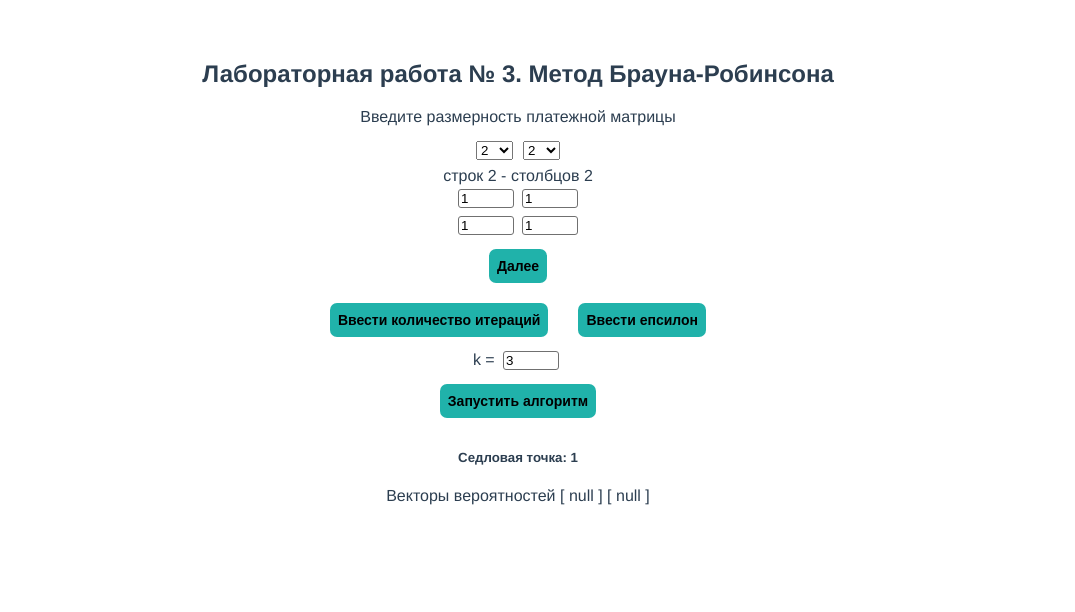
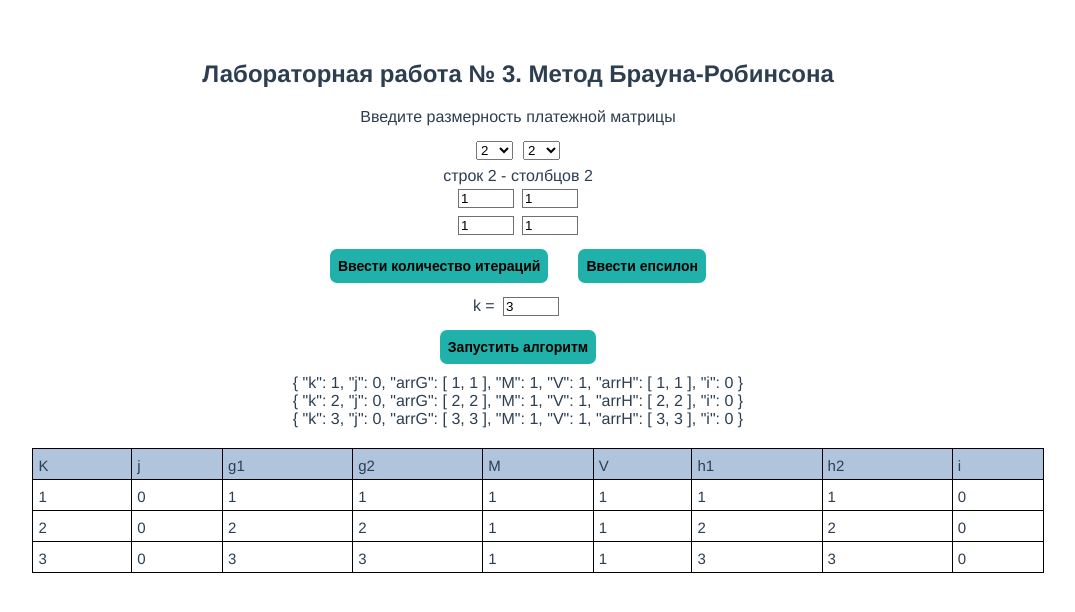
Before and after one commit to Yuliana-coder/3tpr, a Vue app: page / in a window 1280 px wide. Both pictures are taken after a click on the button "Запустить алгоритм". Shown: the top 612 px of the page, without its empty margins (122-1197 px from the left). Built offline with nearby package versions, Linux system fonts and the light colour scheme.

Commit message:
интерфей21

```diff
--- a/src/App.vue
+++ b/src/App.vue
@@ -2,7 +2,7 @@
   <div id="app">
     <div class="app-page">
       <h2 class="app-page__title">Лабораторная работа № 3. Метод Брауна-Робинсона</h2>
-      <h4 class="app-page__terminate-message" v-if="terminateForcibly">Количество итераций превысило 500 или что-то пошло не так</h4>
+      <h4 class="app-page__terminate-message" v-if="terminateForcibly">Количество итераций превысило 10000 или что-то пошло не так</h4>
       <!-- <template v-if="!isStart"> -->
         <span>Введите размерность платежной матрицы</span>
         <div class="app-page__selectors-wrapper">
@@ -23,7 +23,7 @@
         </section>
         <button class="btn" v-if="isConfirmDemension" @click="setDemension">Подтвердить размерность</button>
 
-        <button class="btn" @click="startInputMatrix">Далее</button>
+        <!-- <button class="btn" @click="startInputMatrix">Далее</button> -->
       <!-- </template> -->
 
       <!-- <template v-else> -->
@@ -44,12 +44,31 @@
         </div>
         <button class="btn" @click="startAlgorithm">Запустить алгоритм</button>
 
-        <template v-if="saddlePoint">
-          <h5>Седловая точка: {{saddlePoint}}</h5>
-          <span>Векторы вероятностей {{probabilityVectorI}} {{probabilityVectorJ}}</span>
-        </template>
+        <div v-for="(item, key) in outputData" :key="key">{{item}}</div>
 
-        <div v-for="(item, key) in outputData" :key="key">{{item}}</div>
+<!-- { "k": 1, "j": 0, "arrG": [ 6, 4, 5 ], "M": 4, "V": 6, "arrH": [ 6, 2, 5 ], "i": 0 } -->
+        <div class="app-page__table-wrapper">
+          <table class="app-page__table">
+            <tr class="app-page__table-header">
+              <td>K</td>
+              <td>j</td>
+              <td v-for="key4 in arrG.length" :key="key4">g{{key4}}</td>
+              <td>M</td>
+              <td>V</td>
+              <td v-for="key3 in arrH.length" :key="key3">h{{key3}}</td>
+              <td>i</td>
+            </tr>
+            <tr v-for="(item, key5) in outputData" :key="key5">
+              <td>{{item.k}}</td>
+              <td>{{item.j}}</td>
+              <td v-for="(g,key1) in item.arrG" :key="key1">{{+g.toFixed(3)}}</td>
+              <td>{{+(item.M).toFixed(3)}}</td>
+              <td>{{+(item.V).toFixed(3)}}</td>
+              <td v-for="(h,key2) in item.arrH" :key="key2">{{+h.toFixed(3)}}</td>
+              <td>{{item.i}}</td>
+            </tr>
+          </table>
+        </div>
 
       <!-- </template> -->
 
@@ -120,46 +139,44 @@ export default {
         });
       }
 
-      let paymentMatrixColumn = [];
-      let rowsMin = [];
-      let columnsMax = [];
-      for(let i = 0; i < this.paymentMatrix[0].length; i++){
-        let tmpArr = [];
-        for(let j = 0; j < this.paymentMatrix[i].length; j++) {
-          tmpArr.push(this.paymentMatrix[j][i]);
-        }
-        paymentMatrixColumn.push(tmpArr);
-      }
+      // let paymentMatrixColumn = [];
+      // let rowsMin = [];
+      // let columnsMax = [];
+      // for(let i = 0; i < this.paymentMatrix[0].length; i++){
+      //   let tmpArr = [];
+      //   for(let j = 0; j < this.paymentMatrix[i].length; j++) {
+      //     tmpArr.push(this.paymentMatrix[j][i]);
+      //   }
+      //   paymentMatrixColumn.push(tmpArr);
+      // }
 
-      for(let i = 0; i < this.paymentMatrix.length; i++){
-        rowsMin.push(Math.min.apply(null,this.paymentMatrix[i]));
+      // for(let i = 0; i < this.paymentMatrix.length; i++){
+      //   rowsMin.push(Math.min.apply(null,this.paymentMatrix[i]));
 
-      }
+      // }
 
-      for(let i = 0; i < paymentMatrixColumn.length; i++){
-        columnsMax.push(Math.max.apply(null,paymentMatrixColumn[i]));
-      }
+      // for(let i = 0; i < paymentMatrixColumn.length; i++){
+      //   columnsMax.push(Math.max.apply(null,paymentMatrixColumn[i]));
+      // }
 
-      let saddlePointArr = rowsMin.filter(function(obj) { return columnsMax.indexOf(obj) >= 0; });
+      // let saddlePointArr = rowsMin.filter(function(obj) { return columnsMax.indexOf(obj) >= 0; });
 
-      if(saddlePointArr.length) {
-        this.saddlePoint = saddlePointArr[0];
-        this.probabilityVectorI = (new Array(parseInt(this.columns))).fill(0);
-        this.probabilityVectorI[columnsMax.indexOf(this.saddlePoint)] = 1;
-        this.probabilityVectorJ = (new Array(parseInt(this.rows))).fill(0);
-        this.probabilityVectorJ[rowsMin.indexOf(this.saddlePoint)] = 1;
-      }
+      // if(saddlePointArr.length) {
+      //   this.saddlePoint = saddlePointArr[0];
+      //   this.probabilityVectorI = (new Array(parseInt(this.columns))).fill(0);
+      //   this.probabilityVectorI[columnsMax.indexOf(this.saddlePoint)] = 1;
+      //   this.probabilityVectorJ = (new Array(parseInt(this.rows))).fill(0);
+      //   this.probabilityVectorJ[rowsMin.indexOf(this.saddlePoint)] = 1;
+      // }
 
-      console.log('rowsMin', rowsMin, 'columnsMax', columnsMax, 'saddlePoint', this.saddlePoint);
-      console.log('i',  this.probabilityVectorI, 'j',  this.probabilityVectorJ);
+      // console.log('rowsMin', rowsMin, 'columnsMax', columnsMax, 'saddlePoint', this.saddlePoint);
+      // console.log('i',  this.probabilityVectorI, 'j',  this.probabilityVectorJ);
 
-      if(!this.saddlePoint) {
       if(this.isIteration) {
         this.algorithmWithIteration();
       }else {
         this.algorithmWithEpsilon();
       }
-    }
 
       this.vectorOfProbabilities('i');
       this.vectorOfProbabilities('j');
@@ -203,7 +220,7 @@ export default {
         this.currentIndexColumn = this.arrH.indexOf(this.V);
         this.currentIndexRow =  this.arrG.indexOf(this.M);
         count = count + 1;
-        if(count > 25) {
+        if(count > 10000) {
           this.terminateForcibly = true;
         }
       }
@@ -342,6 +359,49 @@ input {
   width: 50px;
   margin: 4px;
   border: 1px solid #707070;
-  border-radius: 3px;
+}
+.app-page__table-wrapper {
+  padding: 0;
+  width: 100%;
+  display: flex;
+  justify-content: center;
+  margin: 20px;
+}
+.app-page__table {
+  font-size: 15px;
+  border-radius: 10px;
+  border-spacing: 0;
+  text-align: center;
+}
+.app-page__table-header {
+  background-color: lightsteelblue;
+}
+table {
+  border-collapse: collapse;
+}
+
+th, td {
+  border: 1px solid black;
+}
+table {
+  border: 1px solid black;
+}
+table {
+  width: 80%;
+}
+
+th {
+  height: 20px;
+}
+th {
+  text-align: left;
+}
+td {
+  height: 20px;
+  vertical-align: bottom;
+}
+th, td {
+  padding: 5px;
+  text-align: left;
 }
 </style>
```
